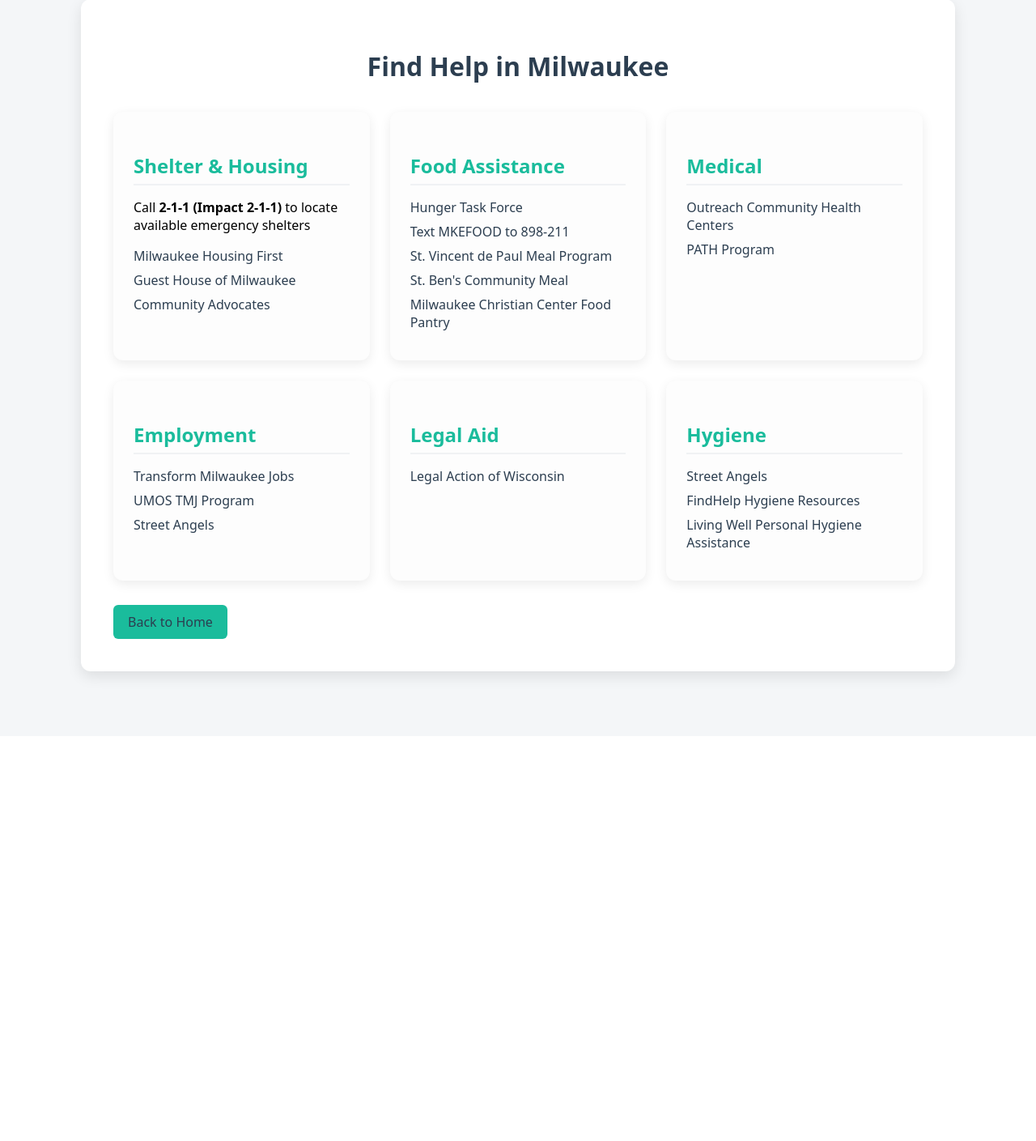
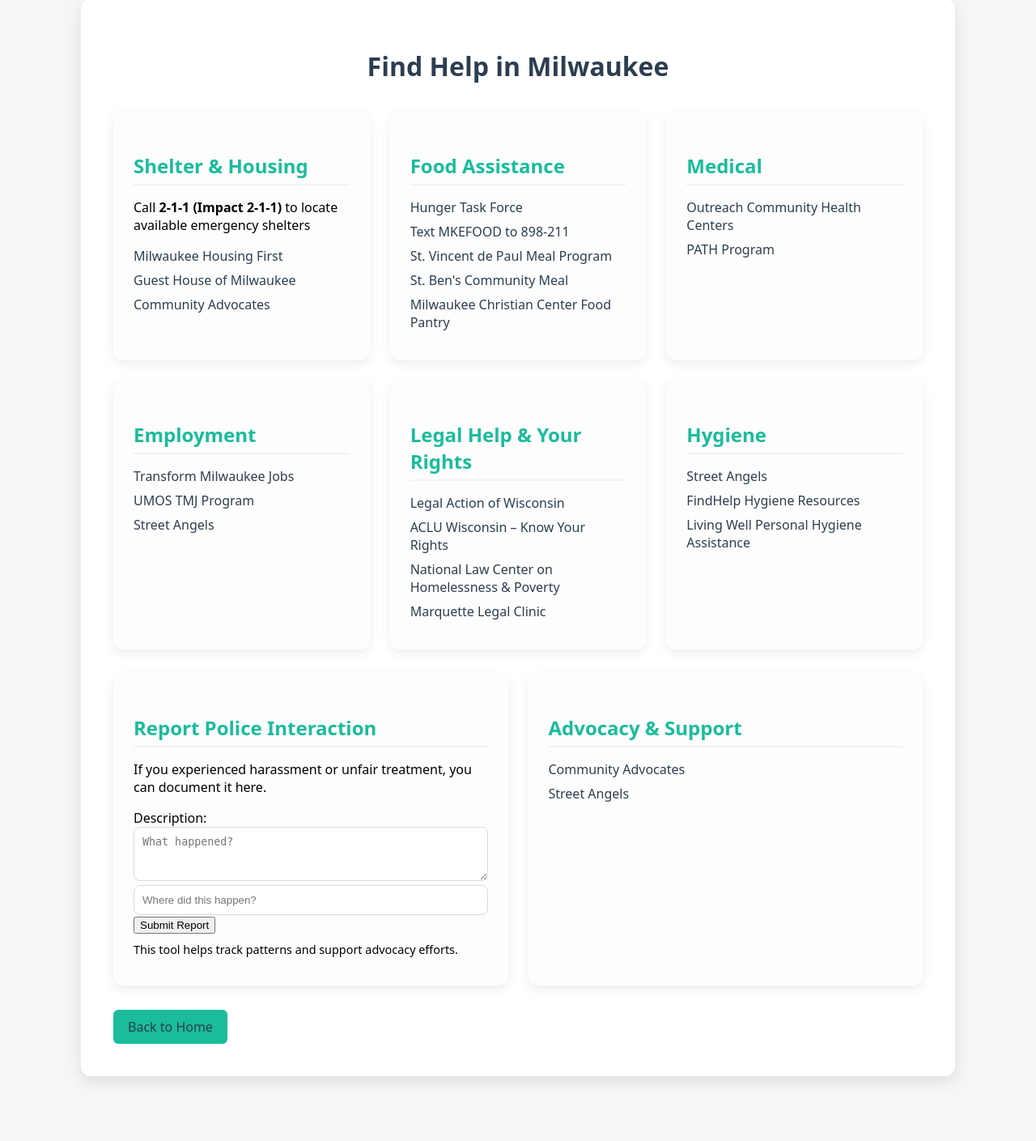
Before and after one commit to Connor-Gregor/helping-connections, a Django app: page /find-help/ in a window 1280 px wide. Shown: the part 161-1570 px from the top of the page at 81% size. Before the commit the page ends 1009 px from the top, so only its background shows below. Run offline with Django 5.2, Linux system fonts and the light colour scheme.

Commit message:
anti police added to find help page and groups that suport unhoused.

```diff
--- a/MyApp/templates/find_help.html
+++ b/MyApp/templates/find_help.html
@@ -6,6 +6,11 @@
 
 {% block content %}
 <div class="find-help-container">
+    {% if messages %}
+    {% for message in messages %}
+        <p style="color: green;">{{ message }}</p>
+    {% endfor %}
+{% endif %}
     <h1>Find Help in Milwaukee</h1>
 
     <div class="resource-grid">
@@ -47,10 +52,14 @@
             </ul>
         </div>
 
+        <!-- UPDATED: LEGAL + RIGHTS COMBINED -->
         <div class="resource-card">
-            <h2>Legal Aid</h2>
+            <h2>Legal Help & Your Rights</h2>
             <ul>
                 <li><a href="https://legalaction.org/" target="_blank">Legal Action of Wisconsin</a></li>
+                <li><a href="https://www.aclu-wi.org/en/know-your-rights" target="_blank">ACLU Wisconsin – Know Your Rights</a></li>
+                <li><a href="https://www.nlchp.org/issues/know-your-rights/" target="_blank">National Law Center on Homelessness & Poverty</a></li>
+                <li><a href="https://www.legalclinic.org/" target="_blank">Marquette Legal Clinic</a></li>
             </ul>
         </div>
 
@@ -62,6 +71,40 @@
                 <li><a href="https://www.livingwellhhc.com/home-care-services/personal-hygiene-assistance" target="_blank">Living Well Personal Hygiene Assistance</a></li>
             </ul>
         </div>
+    </div>
+
+    <!-- NEW SECTION -->
+    <div class="resource-grid">
+
+        <!-- REPORT INCIDENT -->
+        <div class="resource-card">
+            <h2>Report Police Interaction</h2>
+            <p>If you experienced harassment or unfair treatment, you can document it here.</p>
+
+            <form method="POST">
+                {% csrf_token %}
+                <label>Description:</label><br>
+                <textarea name="description" rows="3" style="width:100%;" placeholder="What happened?"></textarea>
+
+                <input name="location" type="text" style="width:100%;" placeholder="Where did this happen?">
+
+                <button type="submit">Submit Report</button>
+            </form>
+
+            <p style="font-size: 0.9em; margin-top:10px;">
+                This tool helps track patterns and support advocacy efforts.
+            </p>
+        </div>
+
+        <!-- ADVOCACY GROUPS -->
+        <div class="resource-card">
+            <h2>Advocacy & Support</h2>
+            <ul>
+                <li><a href="https://communityadvocates.net/" target="_blank">Community Advocates</a></li>
+                <li><a href="https://streetangelsmke.org/" target="_blank">Street Angels</a></li>
+            </ul>
+        </div>
+
     </div>
 
     {% if user.is_authenticated %}
--- a/MyApp/views.py
+++ b/MyApp/views.py
@@ -13,7 +13,7 @@
 from django.urls import reverse
 from django.core.paginator import Paginator
 from messaging.services import send_system_dm
-from .models import FavoriteLocation, Offer, Request, OfferReport, RequestReport
+from .models import FavoriteLocation, Offer, Request, OfferReport, RequestReport, PoliceInteractionReport
 from django.http import JsonResponse
 import json
 
@@ -70,6 +70,18 @@
 
 
 def find_help(request):
+    if request.method == "POST":
+        description = request.POST.get("description")
+        location = request.POST.get("location")
+
+        if description:
+            PoliceInteractionReport.objects.create(
+                description=description,
+                location=location
+            )
+            # OPTIONAL SUCCESS MESSAGE
+            messages.success(request, "Report submitted successfully.")
+
     return render(request, "find_help.html")
 
 
```
Also changed, not shown: MyApp/admin.py (+6 -1 lines), MyApp/models.py (+8 -0 lines), MyApp/migrations/0011_policeinteractionreport.py (added).
